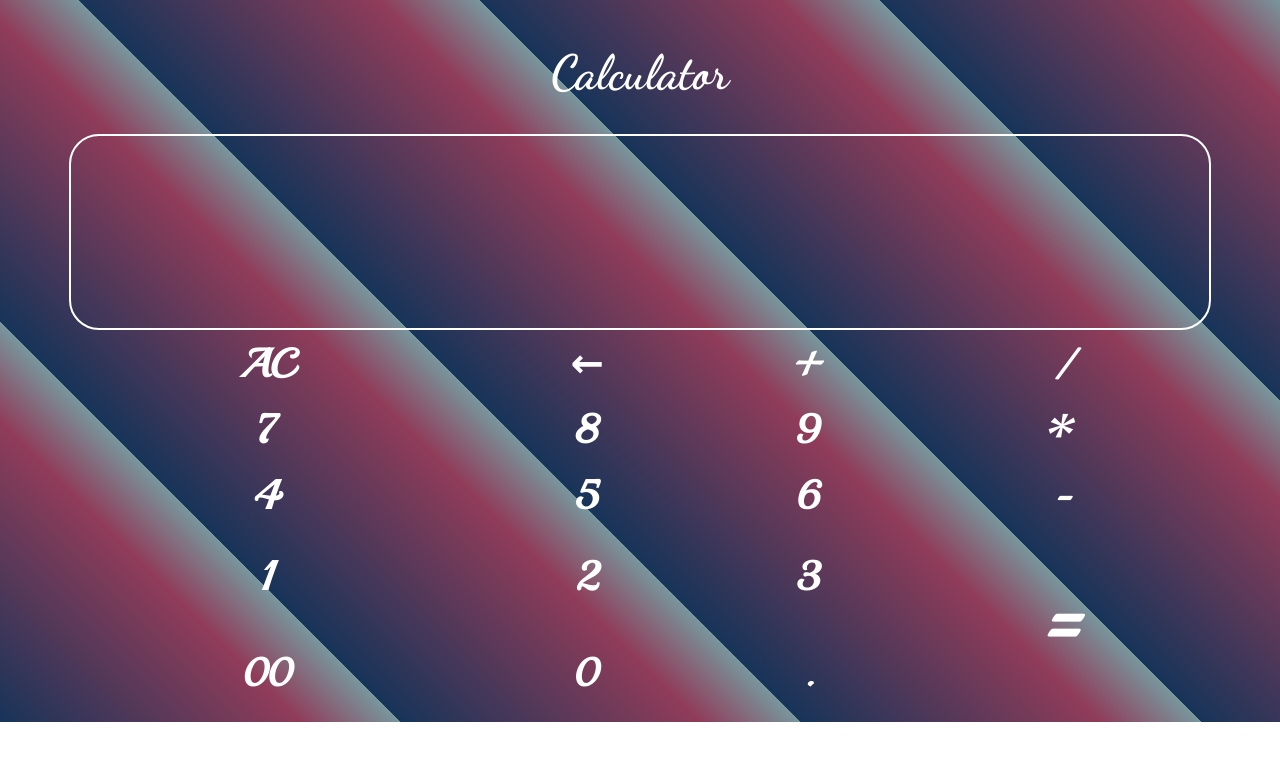
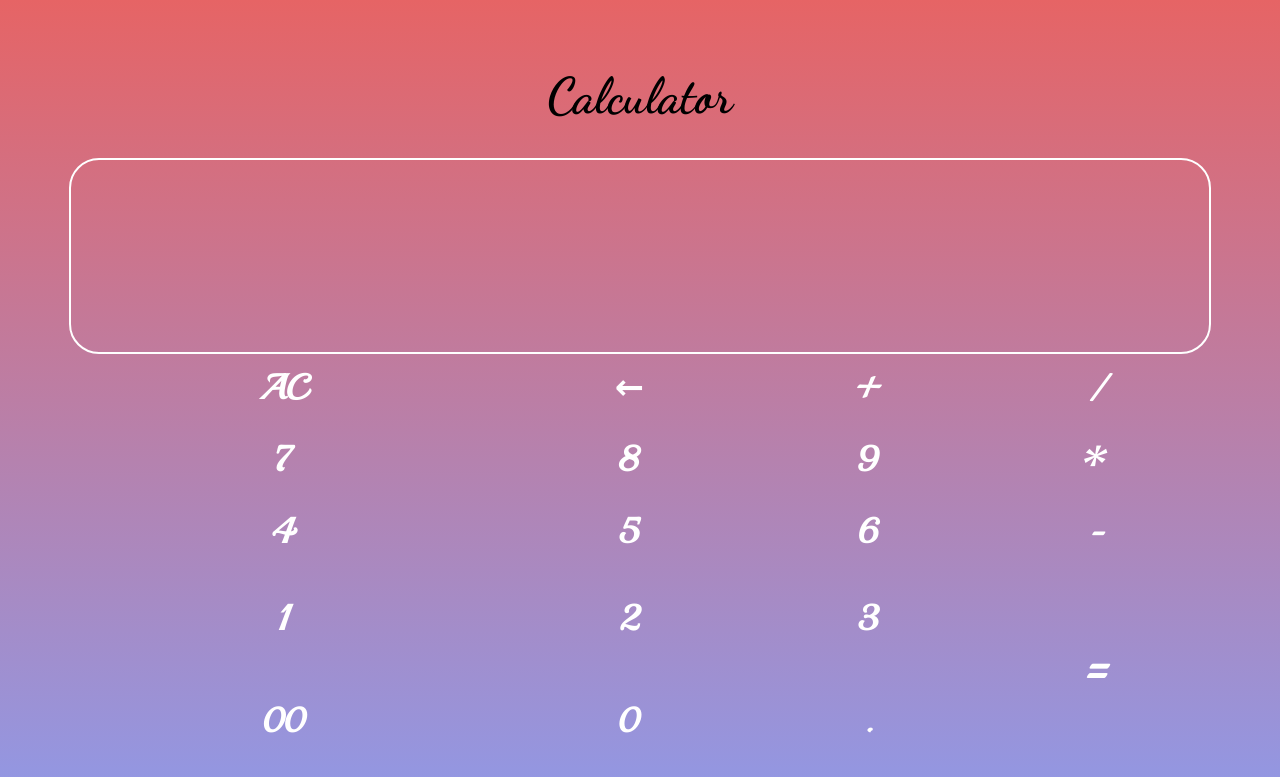
Before and after one commit to atul22g/Calculator, a plain HTML site: page index.html in a window 1280 px wide. Drawn offline with Linux system fonts and the light colour scheme.

Commit message:
Improve in css variables

```diff
--- a/css/style.scss
+++ b/css/style.scss
@@ -3,34 +3,33 @@
   margin: 0;
   padding: 0;
 }
-:root {
-  --bg: repeating-linear-gradient(45deg, #173459, #903c59 15%, #78969d 20%);
-  --text: #fff;
-  --hover: #000;
-  --bg2: #00796b;
-  --border: #bdbdbd;
-}
-html {
+$bg: linear-gradient(#e66465, #9198e5);
+$text: #fff;
+$hover: #000;
+$bg2: #00796b;
+$border: #bdbdbd;
+
+html{
   font-size: 62.5%;
 }
 table {
-  width: 100%;
-  height: 100%;
+  width: 100vw;
+  height: 100vh;
   display: flex;
   align-items: center;
   justify-content: center;
   border: none;
   overflow: hidden;
   scroll-behavior: smooth;
-  background-image: var(--bg);
+  background-image: $bg;
 }
 #heading {
   font-family: "Dancing Script", cursive;
   padding-top: 10px;
   text-align: center;
-  font-size: 3em;
+  font-size: 5em;
   font-weight: bolder;
-  color: var(--text);
+  color: $hover;
   font-weight: bolder;
   width: 100%;
   height: 15vh;
@@ -42,7 +41,7 @@
   word-wrap: unset;
   background: transparent;
   outline: none;
-  color: var(--text);
+  color: $text;
   font-size: 3em;
   font-weight: bold;
   border-radius: 30px;
@@ -52,24 +51,25 @@
   height: 24vh;
   font-weight: bold;
   overflow: scroll;
-  border: 2px solid var(--text);
+  border: 2px solid $text;
 }
 
 table tr td button {
   width: fit-content;
   height: fit-content;
-  color: var(--text);
-  font-size: 2.5em;
+  color: $text;
+  font-size: 3.5em;
   font-weight: bold;
   border: none;
   background-color: transparent;
   cursor: pointer;
   border-radius: 20px;
   display: block;
-  margin: 7px auto;
+  margin: 1.6rem auto;
+  margin-top: 1rem;
   font-family: "Playball", cursive;
   &:hover {
-    color: var(--hover);
+    color: $hover;
   }
 }
 #btn {
@@ -90,7 +90,7 @@
   display: flex;
   justify-content: center;
   align-items: center;
-  background-color: var(--bg2);
+  background-color: $bg2;
   .center-div {
     position: relative;
     display: flex;
```
Also changed, not shown: css/style.css, 1 other file.
